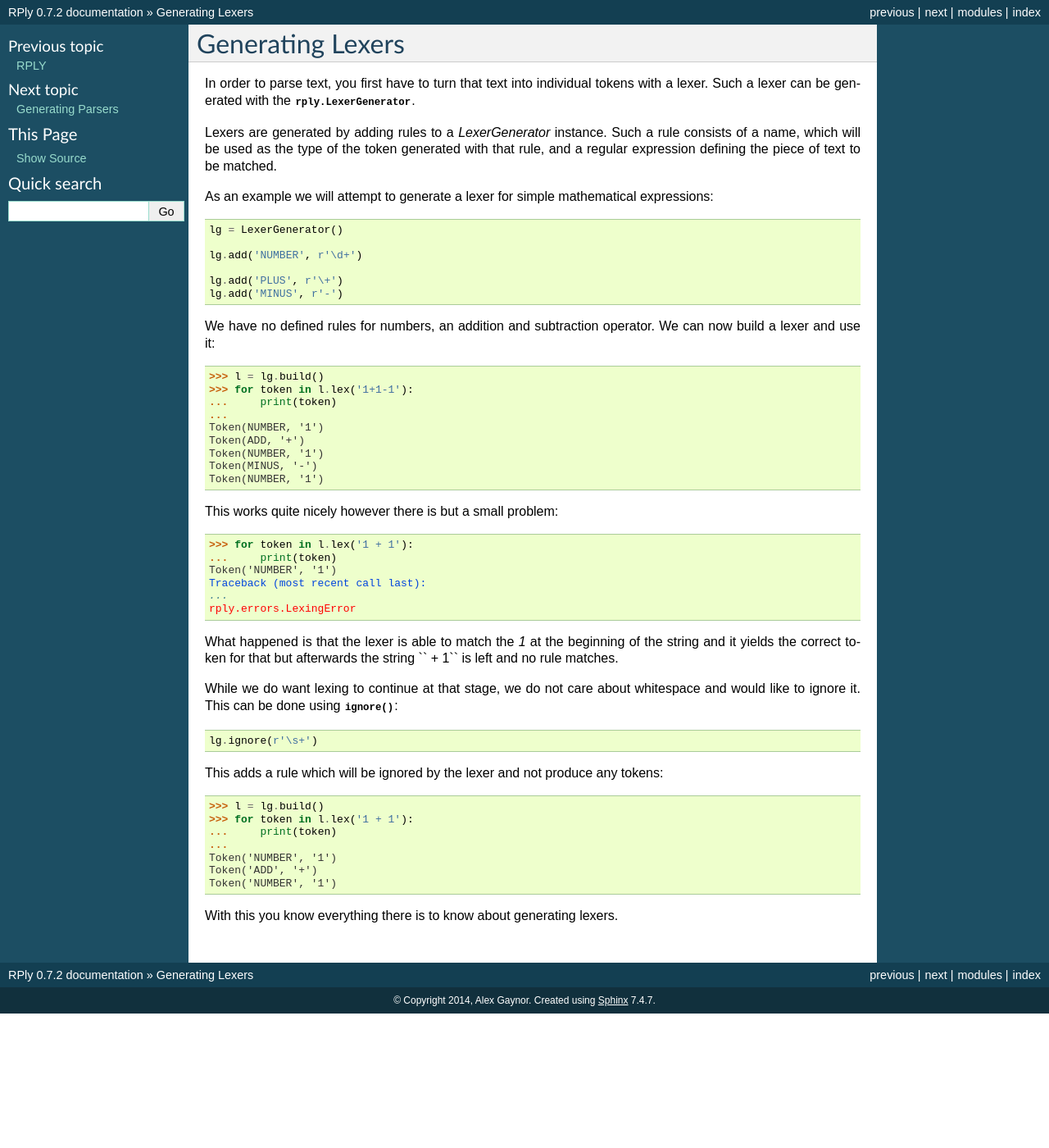
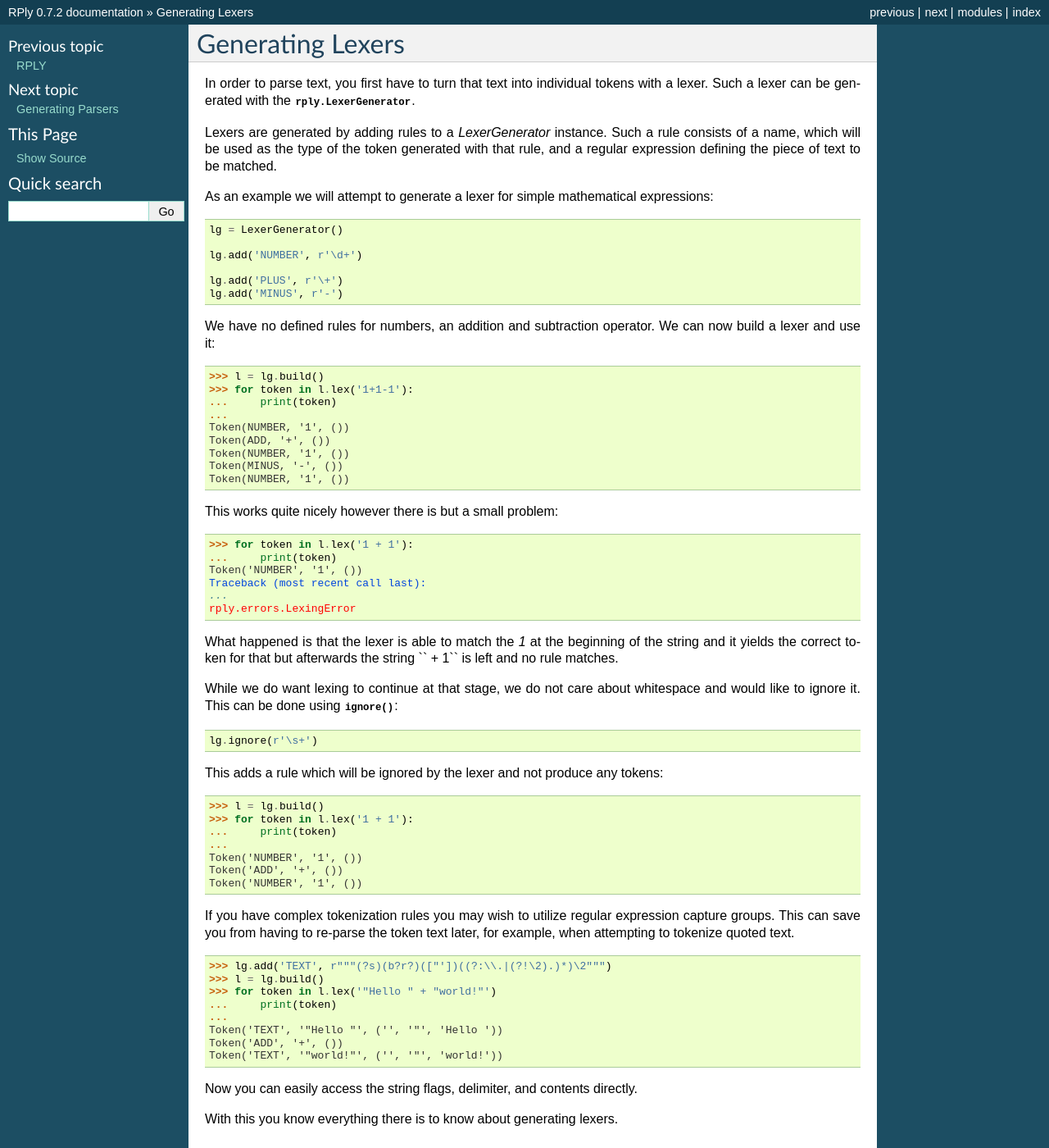
Before and after one commit to alex/rply, a Sphinx documentation site: the page built from docs/users-guide/lexers.rst, in a window 1280 px wide and 1400 px high. Shown: the whole window at 82% size. Built offline with Sphinx 7.4.7, drawn with Linux system fonts in a browser that asks for light colours.

Commit message:
Updated doucmentation to match the new reality.

```diff
--- a/docs/users-guide/lexers.rst
+++ b/docs/users-guide/lexers.rst
@@ -27,17 +27,17 @@ We can now build a lexer and use it::
     >>> for token in l.lex('1+1-1'):
     ...     print(token)
     ...
-    Token(NUMBER, '1')
-    Token(ADD, '+')
-    Token(NUMBER, '1')
-    Token(MINUS, '-')
-    Token(NUMBER, '1')
+    Token(NUMBER, '1', ())
+    Token(ADD, '+', ())
+    Token(NUMBER, '1', ())
+    Token(MINUS, '-', ())
+    Token(NUMBER, '1', ())
 
 This works quite nicely however there is but a small problem::
 
     >>> for token in l.lex('1 + 1'):
     ...     print(token)
-    Token('NUMBER', '1')
+    Token('NUMBER', '1', ())
     Traceback (most recent call last):
     ...
     rply.errors.LexingError
@@ -59,8 +59,23 @@ tokens::
     >>> for token in l.lex('1 + 1'):
     ...     print(token)
     ...
-    Token('NUMBER', '1')
-    Token('ADD', '+')
-    Token('NUMBER', '1')
+    Token('NUMBER', '1', ())
+    Token('ADD', '+', ())
+    Token('NUMBER', '1', ())
+
+If you have complex tokenization rules you may wish to utilize regular
+expression capture groups.  This can save you from having to re-parse
+the token text later, for example, when attempting to tokenize quoted text.
+
+    >>> lg.add('TEXT', r"""(?s)(b?r?)(["'])((?:\\.|(?!\2).)*)\2""")
+    >>> l = lg.build()
+    >>> for token in l.lex('"Hello " + "world!"')
+    ...     print(token)
+    ...
+    Token('TEXT', '"Hello "', ('', '"', 'Hello '))
+    Token('ADD', '+', ())
+    Token('TEXT', '"world!"', ('', '"', 'world!'))
+
+Now you can easily access the string flags, delimiter, and contents directly.
 
 With this you know everything there is to know about generating lexers.
```
